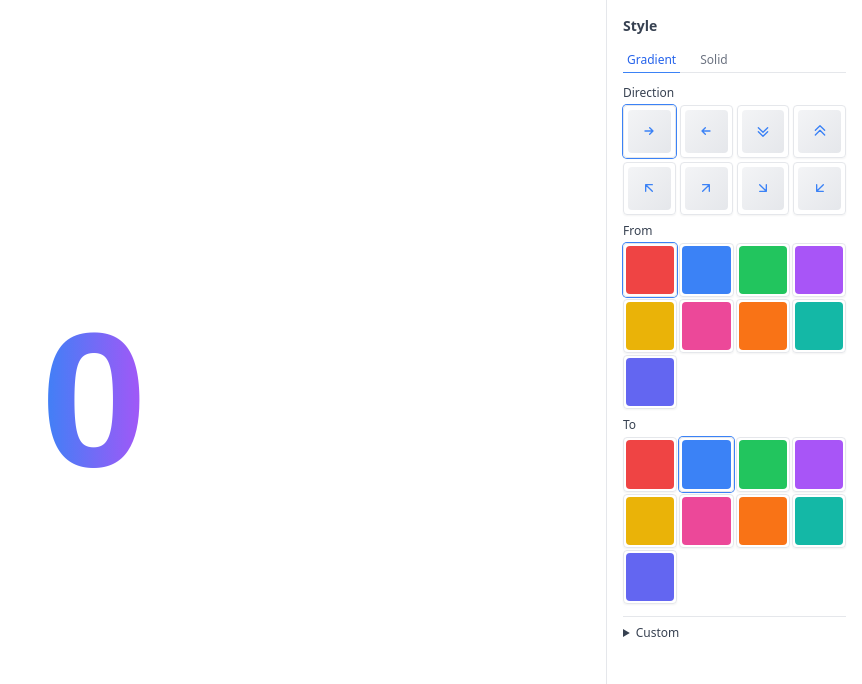
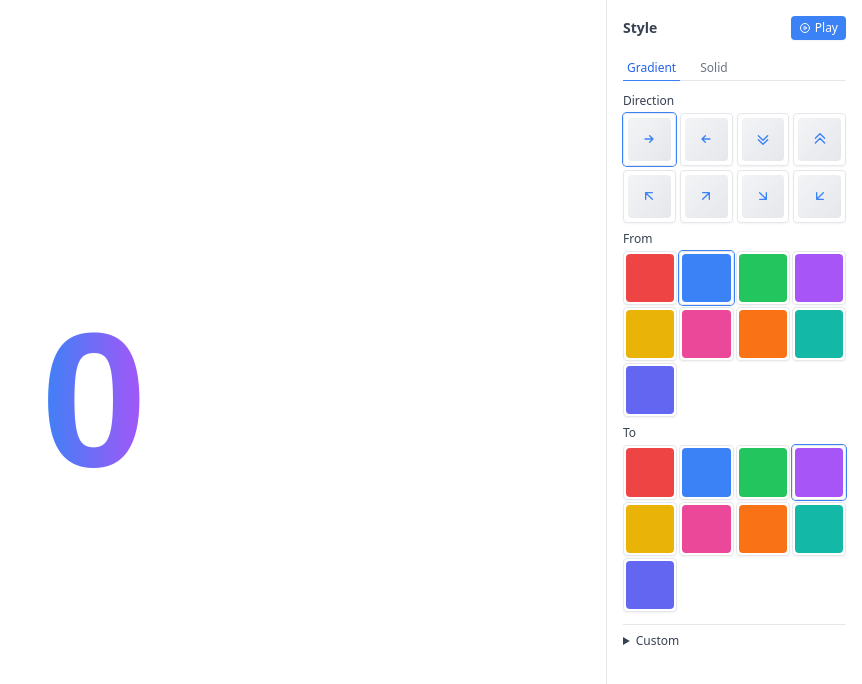
Before and after one commit to jeffjose/arr-demo, a SvelteKit app: page / in a window 1280 px wide. Shown: the top 684 px of the page, without its empty margins (418-1280 px from the left). Built offline with nearby package versions, Linux system fonts and the light colour scheme; a web font is replaced by a local one.

Commit message:
ui update

```diff
--- a/src/routes/+layout.svelte
+++ b/src/routes/+layout.svelte
@@ -11,6 +11,7 @@
 	);
 	let fpsElement: HTMLElement;
 	let activeTab = $state('gradient');
+	let animationFrameId: number;
 
 	const colors = [
 		{ name: 'Red', class: 'text-red-500', bg: 'bg-red-500' },
@@ -36,8 +37,8 @@
 	];
 
 	let selectedDirection = gradientDirections[0];
-	let fromColor = colors[0];
-	let toColor = colors[1];
+	let fromColor = colors[1]; // blue
+	let toColor = colors[3]; // purple
 
 	function updateGradient() {
 		textClass.set(
@@ -49,8 +50,13 @@
 		textClass.set(color.class);
 	}
 
-	onMount(() => {
-		console.log('Animation started');
+	function restartAnimation() {
+		// Cancel any existing animation
+		if (animationFrameId) {
+			cancelAnimationFrame(animationFrameId);
+		}
+
+		console.log('Animation restarted');
 		const duration = 2000; // 2 seconds
 		const startTime = performance.now();
 		const totalSteps = 120; // We want to show all numbers from 120 to 0
@@ -72,13 +78,24 @@
 					elapsed.toFixed(2),
 					'ms'
 				);
-				requestAnimationFrame(animate);
+				animationFrameId = requestAnimationFrame(animate);
 			} else {
 				console.log('Animation completed');
 			}
 		}
 
-		requestAnimationFrame(animate);
+		animationFrameId = requestAnimationFrame(animate);
+	}
+
+	// Initialize gradient on mount
+	onMount(() => {
+		updateGradient();
+		restartAnimation();
+		return () => {
+			if (animationFrameId) {
+				cancelAnimationFrame(animationFrameId);
+			}
+		};
 	});
 </script>
 
@@ -99,7 +116,29 @@
 	</div>
 
 	<div class="w-64 border-l border-gray-200 p-4">
-		<h2 class="mb-3 text-sm font-semibold text-gray-700">Style</h2>
+		<div class="mb-4 flex items-center justify-between">
+			<h2 class="text-sm font-semibold text-gray-700">Style</h2>
+			<button
+				class="flex items-center gap-1 rounded bg-blue-500 px-2 py-1 text-xs font-medium text-white shadow-sm hover:bg-blue-600 focus:outline-none focus:ring-1 focus:ring-blue-500"
+				on:click={restartAnimation}
+			>
+				<svg class="h-3 w-3" viewBox="0 0 24 24" fill="none" stroke="currentColor">
+					<path
+						stroke-linecap="round"
+						stroke-linejoin="round"
+						stroke-width="2"
+						d="M14.752 11.168l-3.197-2.132A1 1 0 0010 9.87v4.263a1 1 0 001.555.832l3.197-2.132a1 1 0 000-1.664z"
+					/>
+					<path
+						stroke-linecap="round"
+						stroke-linejoin="round"
+						stroke-width="2"
+						d="M21 12a9 9 0 11-18 0 9 9 0 0118 0z"
+					/>
+				</svg>
+				Play
+			</button>
+		</div>
 		<div class="space-y-3">
 			<!-- Tabs -->
 			<div class="border-b border-gray-200">
@@ -136,7 +175,10 @@
 				<div class="grid grid-cols-4 gap-0.5">
 					{#each colors as color}
 						<button
-							class="group relative aspect-square rounded border border-gray-200 p-0.5 shadow-sm hover:border-gray-300"
+							class="group relative aspect-square rounded border border-gray-200 p-0.5 shadow-sm hover:border-gray-300 {$textClass ===
+							color.class
+								? 'ring-1 ring-blue-500'
+								: ''}"
 							on:click={() => setSolidColor(color)}
 						>
 							<div class="h-full w-full rounded {color.bg}"></div>
```
